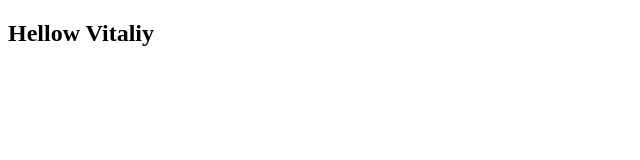
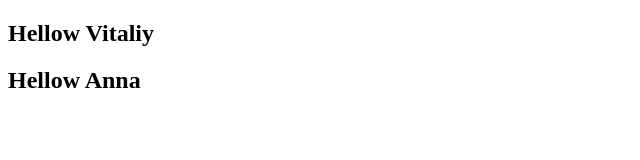
Before and after one commit to Aniuta22/Practuchna, a plain HTML site: page index.html in a window 1280 px wide. Shown: the whole page, without its empty margins (0-640 px from the left). Drawn offline with Linux system fonts and the light colour scheme.

Commit message:
Update index.html

```diff
--- a/index.html
+++ b/index.html
@@ -7,5 +7,6 @@
 </head>
 <body>
     <h2>Hellow Vitaliy</h2>
+    <h2>Hellow Anna</h2>
 </body>
 </html>
```
